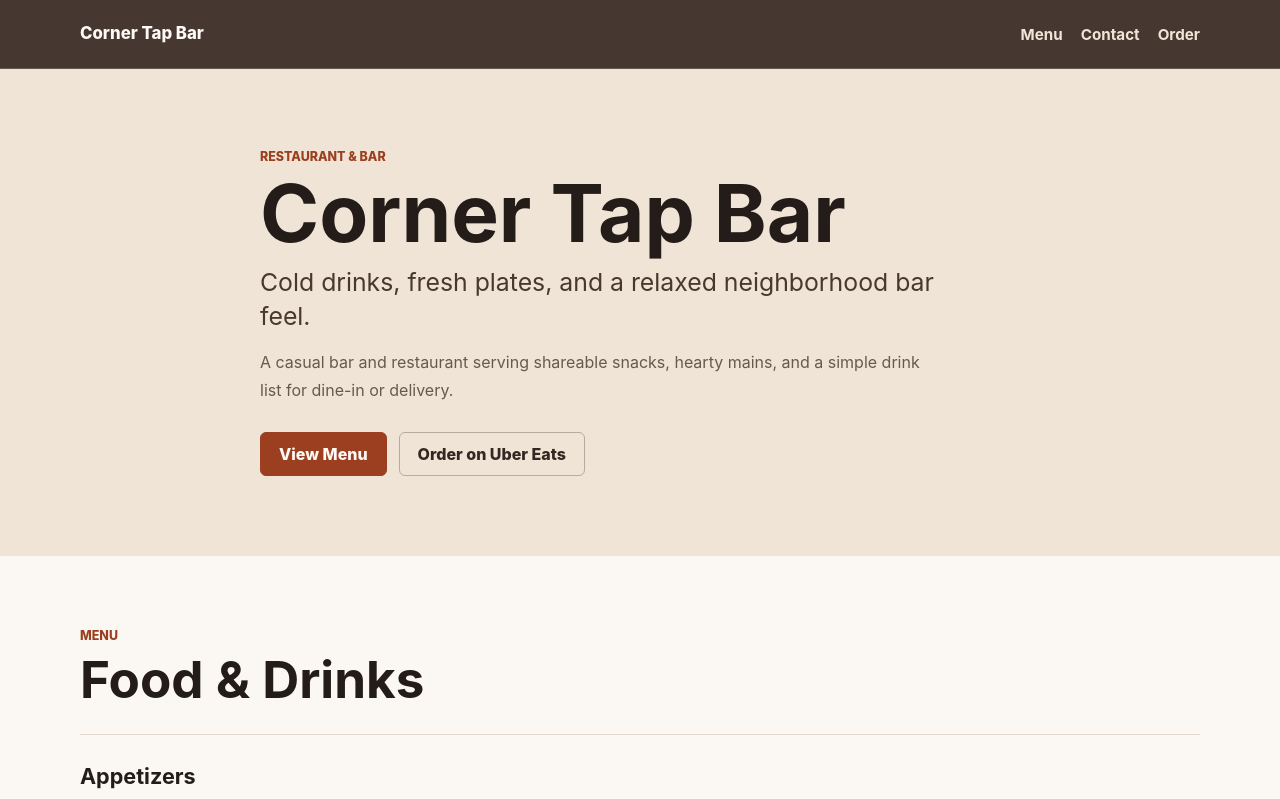
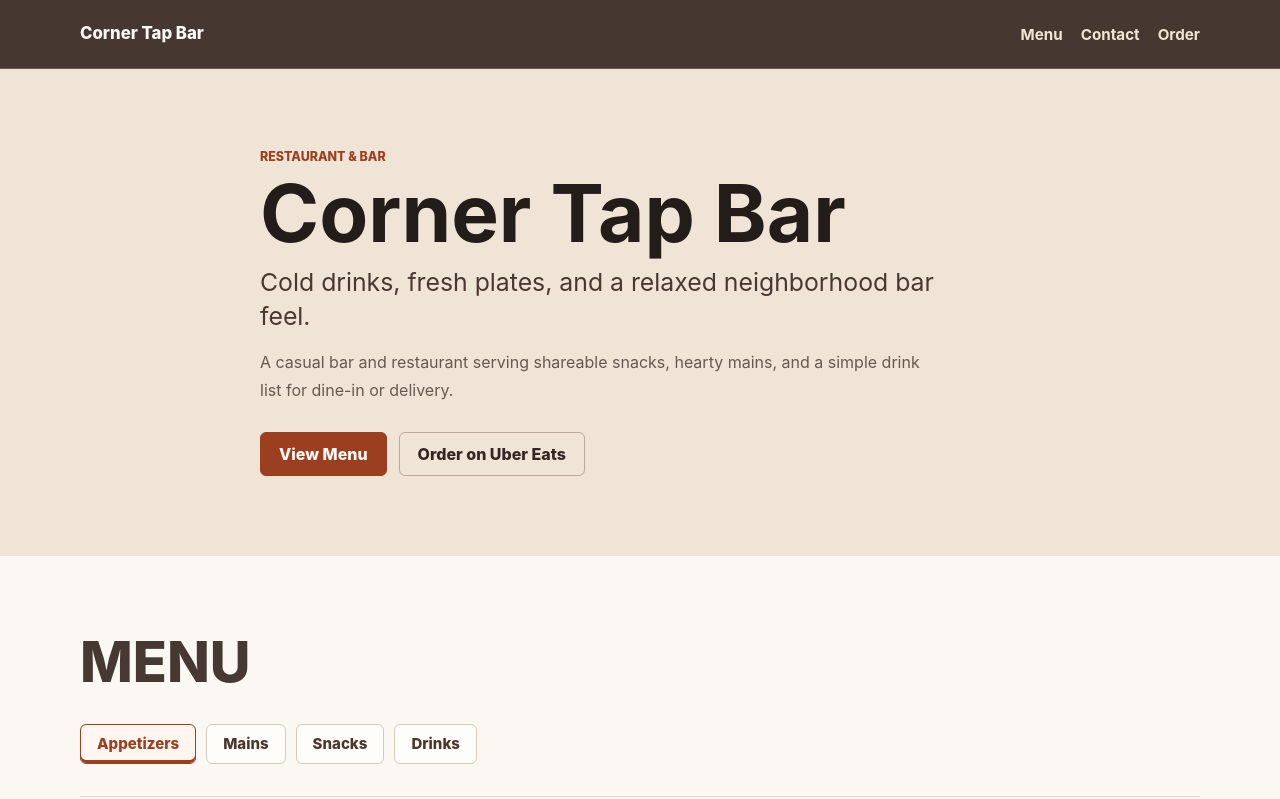
Before and after one commit to joe-zyc/parkdale-breakfast-bar, a React (Vite) app: page / in a window 1280 px wide. Shown: the top 799 px of the page. Built offline with nearby package versions, Linux system fonts and the light colour scheme.

Commit message:
chore: commit

```diff
--- a/src/App.jsx
+++ b/src/App.jsx
@@ -1,12 +1,16 @@
+import { useState } from 'react';
 import site from './data/site.json';
 import menu from './data/menu.json';
 import Header from './components/Header.jsx';
+import MenuNav from './components/MenuNav.jsx';
 import MenuSection from './components/MenuSection.jsx';
 import ContactInfo from './components/ContactInfo.jsx';
 import useViewportType from './hooks/useViewportType.js';
 
 export default function App() {
   const { viewportType, isPhone } = useViewportType();
+  const [activeSectionId, setActiveSectionId] = useState(menu.sections[0]?.id ?? '');
+  const activeSection = menu.sections.find((section) => section.id === activeSectionId) ?? menu.sections[0];
 
   return (
     <div className={`app-shell view-${viewportType}`}>
@@ -33,14 +37,13 @@ export default function App() {
         <section className="section" id="menu">
           <div className="container">
             <div className="section-heading">
-              <p className="eyebrow">Menu</p>
-              <h2>Food & Drinks</h2>
+              <p className="menu-eyebrow">Menu</p>
             </div>
 
+            <MenuNav sections={menu.sections} activeSectionId={activeSection?.id} onSelectSection={setActiveSectionId} />
+
             <div className="menu-layout">
-              {menu.sections.map((section) => (
-                <MenuSection key={section.id} section={section} isPhone={isPhone} />
-              ))}
+              {activeSection ? <MenuSection key={activeSection.id} section={activeSection} isPhone={isPhone} /> : null}
             </div>
           </div>
         </section>
--- a/src/components/ContactInfo.jsx
+++ b/src/components/ContactInfo.jsx
@@ -2,7 +2,6 @@ export default function ContactInfo({ site }) {
   return (
     <div className="contact-grid">
       <div>
-        <p className="eyebrow">Visit</p>
         <h2>Contact & Location</h2>
         <p className="description">{site.address}</p>
         <div className="actions">
--- /dev/null
+++ b/src/components/MenuNav.jsx
@@ -0,0 +1,18 @@
+export default function MenuNav({ sections, activeSectionId, onSelectSection }) {
+  return (
+    <div className="menu-nav" role="tablist" aria-label="Menu sections">
+      {sections.map((section) => (
+        <button
+          key={section.id}
+          className={section.id === activeSectionId ? 'is-active' : undefined}
+          type="button"
+          role="tab"
+          aria-selected={section.id === activeSectionId}
+          onClick={() => onSelectSection(section.id)}
+        >
+          {section.title}
+        </button>
+      ))}
+    </div>
+  );
+}
--- a/src/components/MenuSection.jsx
+++ b/src/components/MenuSection.jsx
@@ -2,7 +2,7 @@ import MenuItem from './MenuItem.jsx';
 
 export default function MenuSection({ section, isPhone }) {
   return (
-    <section className="menu-section" aria-labelledby={`${section.id}-heading`}>
+    <section className="menu-section" id={section.id} role="tabpanel" aria-labelledby={`${section.id}-heading`}>
       <div className="menu-section-heading">
         <h3 id={`${section.id}-heading`}>{section.title}</h3>
         {section.description ? <p>{section.description}</p> : null}
--- a/src/styles.css
+++ b/src/styles.css
@@ -112,6 +112,15 @@ a {
   text-transform: uppercase;
 }
 
+.menu-eyebrow {
+  margin: 0 0 10px;
+  color: rgba(64, 50, 43, 0.97);
+  font-size: 3.5rem;
+  font-weight: 800;
+  letter-spacing: 0;
+  text-transform: uppercase;
+}
+
 h1,
 h2,
 h3,
@@ -193,12 +202,53 @@ h4 {
   margin-bottom: 28px;
 }
 
+.menu-nav {
+  display: flex;
+  flex-wrap: wrap;
+  gap: 10px;
+  margin-bottom: 32px;
+}
+
+.menu-nav button {
+  display: inline-flex;
+  align-items: center;
+  justify-content: center;
+  min-height: 40px;
+  padding: 0 16px;
+  border: 1px solid #d8cabb;
+  border-radius: 6px;
+  background: #fffdf9;
+  color: #4a3830;
+  cursor: pointer;
+  font: inherit;
+  font-size: 0.94rem;
+  font-weight: 800;
+  line-height: 1;
+  transition:
+    border-color 160ms ease,
+    color 160ms ease,
+    background 160ms ease;
+}
+
+.menu-nav button:hover,
+.menu-nav button:focus-visible,
+.menu-nav button.is-active {
+  border-color: #9b3f20;
+  background: #fff7ef;
+  color: #9b3f20;
+}
+
+.menu-nav button.is-active {
+  box-shadow: inset 0 -3px 0 #9b3f20;
+}
+
 .menu-layout {
   display: grid;
   gap: 28px;
 }
 
 .menu-section {
+  scroll-margin-top: 92px;
   padding-top: 28px;
   border-top: 1px solid #e2d8cd;
 }
@@ -506,7 +556,28 @@ h4 {
     gap: 24px;
   }
 
+  .menu-nav {
+    flex-wrap: nowrap;
+    gap: 8px;
+    margin: -6px -12px 28px;
+    overflow-x: auto;
+    padding: 6px 12px 10px;
+    scrollbar-width: none;
+  }
+
+  .menu-nav::-webkit-scrollbar {
+    display: none;
+  }
+
+  .menu-nav button {
+    flex: 0 0 auto;
+    min-height: 36px;
+    padding: 0 14px;
+    font-size: 0.9rem;
+  }
+
   .menu-section {
+    scroll-margin-top: 76px;
     padding-top: 24px;
   }
 
```
